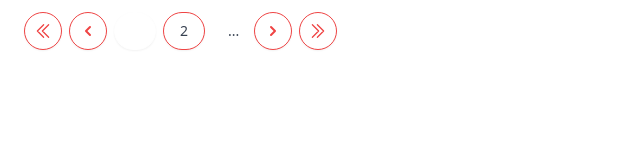
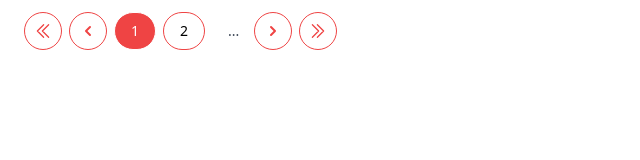
Before and after one commit to Allegro-Musique/vue3-tailwind-pagination, a Vue app: page / in a window 1280 px wide. Shown: the top 160 px of the page, without its empty margins (0-640 px from the left). Built offline with nearby package versions, Linux system fonts and the light colour scheme.

Commit message:
fix(pkg): background

```diff
--- a/package.json
+++ b/package.json
@@ -12,7 +12,7 @@
       "require": "./dist/vue3-tailwindcss-pagination.umd.js"
     }
   },
-  "version": "0.1.5",
+  "version": "2.1.0",
   "type": "module",
   "scripts": {
     "dev": "vite",
@@ -20,6 +20,7 @@
     "preview": "vite preview"
   },
   "dependencies": {
+    "@tailwindcss/postcss": "^4.0.8",
     "autoprefixer": "^10.4.8",
     "postcss": "^8.4.16",
     "tailwindcss": "^3.1.8",
--- a/src/components/Vue3TailwindPagination.vue
+++ b/src/components/Vue3TailwindPagination.vue
@@ -1,55 +1,51 @@
 <template>
-  <div v-if="total_pages > 1"
-       class="bg-white px-4 py-3 flex text-xs items-center justify-between sm:px-6">
+  <div v-if="total_pages > 1" class="bg-white px-4 py-3 flex text-xs items-center justify-between sm:px-6">
     <div class="flex-1 flex justify-between md:hidden block">
       <nav class="relative z-0 inline-flex rounded-md -space-x-px" aria-label="Pagination">
         <span>
           <a @click="changePage(1)"
-               :class="`relative mr-1 inline-flex rounded-full cursor-pointer shadow-sm text-sm items-center px-1 py-2 border ${border_color} ${background} text-sm font-medium ${color}`">
+             :class="`relative mr-1 inline-flex rounded-full cursor-pointer shadow-xs text-sm items-center px-1 py-2 border ${border_color} ${background} text-sm font-medium ${color}`">
             First
           </a>
         </span>
 
         <span>
           <a @click="changePage(current_page - 1)"
-               :class="`relative mr-1 inline-flex rounded-full shadow-sm text-sm items-center px-2 py-2 border ${border_color} ${background} text-sm font-medium ${color}`">
+             :class="`relative mr-1 inline-flex rounded-full shadow-xs text-sm items-center px-2 py-2 border ${border_color} ${background} text-sm font-medium ${color}`">
             <span class="sr-only">Previous</span>
             <svg class="h-5 w-5 cursor-pointer" viewBox="0 0 20 20" fill="currentColor" aria-hidden="true">
-              <path fill-rule="evenodd"
-                    d="M12.707 5.293a1 1 0 010 1.414L9.414 10l3.293 3.293a1 1 0 01-1.414 1.414l-4-4a1 1 0 010-1.414l4-4a1 1 0 011.414 0z"
-                    clip-rule="evenodd"/>
+              <path fill-rule="evenodd" d="M12.707 5.293a1 1 0 010 1.414L9.414 10l3.293 3.293a1 1 0 01-1.414 1.414l-4-4a1 1 0 010-1.414l4-4a1 1 0 011.414 0z" clip-rule="evenodd"/>
             </svg>
           </a>
         </span>
 
         <span v-for="(page, index) in reducedData" :key="index">
-            <a :class="[current_page == page ? `${active_background} ${active_color} border ${active_border_color}` :  `${background} border ${border_color}`]"
-               class="relative inline-flex items-center mr-1 px-4 py-2 rounded-full cursor-pointer shadow-sm bg-white text-sm text-gray-700"
+          <a :class="[current_page === page ? `${active_background} ${active_color} border ${active_border_color}` : `${background} border ${border_color}`]"
+             class="relative inline-flex items-center mr-1 px-4 py-2 rounded-full cursor-pointer shadow-xs text-sm"
              @click.prevent="changePage(page)">
-                <span :class="[current_page == page ? 'text-white' :  '']">{{ page }}</span>
+            <span :class="[current_page === page ? 'text-white' : '']">{{ page }}</span>
           </a>
         </span>
 
         <span>
           <a @click="changePage(current_page + 1)"
-               :class="`relative inline-flex items-center mr-1 px-2 py-2 rounded-full shadow-sm bg-white text-sm border ${border_color} ${color} ${background}`">
+             :class="`relative inline-flex items-center mr-1 px-2 py-2 rounded-full shadow-xs text-sm border ${border_color} ${color} ${background}`">
             <span class="sr-only">Next</span>
             <svg class="h-5 w-5 cursor-pointer" viewBox="0 0 20 20" fill="currentColor" aria-hidden="true">
-              <path fill-rule="evenodd"
-                    d="M7.293 14.707a1 1 0 010-1.414L10.586 10 7.293 6.707a1 1 0 011.414-1.414l4 4a1 1 0 010 1.414l-4 4a1 1 0 01-1.414 0z"
-                    clip-rule="evenodd"/>
+              <path fill-rule="evenodd" d="M7.293 14.707a1 1 0 010-1.414L10.586 10 7.293 6.707a1 1 0 011.414-1.414l4 4a1 1 0 010 1.414l-4 4a1 1 0 01-1.414 0z" clip-rule="evenodd"/>
             </svg>
           </a>
         </span>
 
         <span>
           <a @click="changePage(total_pages)"
-               :class="`relative inline-flex items-center cursor-pointer px-1 py-2 rounded-full shadow-sm bg-white text-sm border ${border_color} ${color} ${background}`">
+             :class="`relative inline-flex items-center cursor-pointer px-1 py-2 rounded-full shadow-xs text-sm border ${border_color} ${color} ${background}`">
             Last
           </a>
         </span>
       </nav>
     </div>
+
     <div class="hidden sm:flex-1 sm:flex sm:items-center sm:justify-between">
       <span v-if="show_text">
         <p class="text-sm text-gray-700">
@@ -62,37 +58,32 @@
           {{ text.four }}
         </p>
       </span>
+
       <div class="invisible md:visible">
         <nav class="relative z-0 inline-flex rounded-md -space-x-px" aria-label="Pagination">
           <span>
             <a @click="changePage(1)"
-               :class="`relative mr-2 inline-flex rounded-full shadow-sm items-center px-2 py-2 border ${border_color} ${background} text-sm font-medium ${color}`">
-            <svg fill="none" viewBox="0 0 24 24" stroke-width="1.5"
-                 stroke="currentColor" class="w-5 h-5 cursor-pointer">
-              <path stroke-linecap="round" stroke-linejoin="round"
-                    d="M18.75 19.5l-7.5-7.5 7.5-7.5m-6 15L5.25 12l7.5-7.5"/>
+               :class="`relative mr-2 inline-flex rounded-full shadow-xs items-center px-2 py-2 border ${border_color} ${background} text-sm font-medium ${color}`">
+              <svg fill="none" viewBox="0 0 24 24" stroke-width="1.5" stroke="currentColor" class="w-5 h-5 cursor-pointer">
+                <path stroke-linecap="round" stroke-linejoin="round" d="M18.75 19.5l-7.5-7.5 7.5-7.5m-6 15L5.25 12l7.5-7.5"/>
               </svg>
             </a>
           </span>
 
           <span>
             <a @click="changePage(current_page - 1)"
-               :class="`relative mr-2 inline-flex rounded-full shadow-sm items-center px-2 py-2 border ${border_color} ${background} text-sm font-medium ${color}`">
+               :class="`relative mr-2 inline-flex rounded-full shadow-xs items-center px-2 py-2 border ${border_color} ${background} text-sm font-medium ${color}`">
               <span class="sr-only">Previous</span>
               <svg class="h-5 w-5 cursor-pointer" viewBox="0 0 20 20" fill="currentColor" aria-hidden="true">
-              <path fill-rule="evenodd"
-                    d="M12.707 5.293a1 1 0 010 1.414L9.414 10l3.293 3.293a1 1 0 01-1.414 1.414l-4-4a1 1 0 010-1.414l4-4a1 1 0 011.414 0z"
-                    clip-rule="evenodd"/>
+                <path fill-rule="evenodd" d="M12.707 5.293a1 1 0 010 1.414L9.414 10l3.293 3.293a1 1 0 01-1.414 1.414l-4-4a1 1 0 010-1.414l4-4a1 1 0 011.414 0z" clip-rule="evenodd"/>
               </svg>
             </a>
           </span>
 
           <span v-if="hasFirst()">
-            <a :class="`relative cursor-pointer inline-flex items-center rounded-full mr-2 shadow-sm px-4 py-2 border ${border_color} ${background} text-sm font-medium ${color}`"
+            <a :class="`relative cursor-pointer inline-flex items-center rounded-full mr-2 shadow-xs px-4 py-2 border ${border_color} ${background} text-sm font-medium ${color}`"
                @click.prevent="changePage(1)">
-              <span>
-                1
-              </span>
+              <span>1</span>
             </a>
           </span>
 
@@ -101,10 +92,10 @@
              v-if="hasFirst()">...</a>
 
           <span v-for="(page, index) in pages" :key="index">
-            <a :class="[current_page == page ? `${active_background} ${active_color} border ${active_border_color}` :  `${background} border ${border_color}`]"
-               class="relative inline-flex items-center mr-2 px-4 py-2 rounded-full cursor-pointer shadow-sm bg-white text-sm font-medium text-gray-700"
+            <a :class="[current_page === page ? `${active_background} ${active_color} border ${active_border_color}` : `${background} border ${border_color}`]"
+               class="relative inline-flex items-center mr-2 px-4 py-2 rounded-full cursor-pointer shadow-xs text-sm font-medium"
                @click.prevent="changePage(page)">
-                <span :class="[current_page == page ? 'text-white' :  '']">{{ page }}</span>
+              <span :class="[current_page === page ? 'text-white' : '']">{{ page }}</span>
             </a>
           </span>
 
@@ -113,23 +104,19 @@
              v-if="showLast()">...</a>
           <span>
             <a @click="changePage(current_page + 1)"
-               :class="`relative inline-flex items-center mr-2 px-2 py-2 rounded-full shadow-sm bg-white text-sm font-medium border ${border_color} ${color} ${background}`">
+               :class="`relative inline-flex items-center mr-2 px-2 py-2 rounded-full shadow-xs bg-white text-sm font-medium border ${border_color} ${color} ${background}`">
               <span class="sr-only">Next</span>
               <svg class="h-5 w-5 cursor-pointer" viewBox="0 0 20 20" fill="currentColor" aria-hidden="true">
-              <path fill-rule="evenodd"
-                    d="M7.293 14.707a1 1 0 010-1.414L10.586 10 7.293 6.707a1 1 0 011.414-1.414l4 4a1 1 0 010 1.414l-4 4a1 1 0 01-1.414 0z"
-                    clip-rule="evenodd"/>
+                <path fill-rule="evenodd" d="M7.293 14.707a1 1 0 010-1.414L10.586 10 7.293 6.707a1 1 0 011.414-1.414l4 4a1 1 0 010 1.414l-4 4a1 1 0 01-1.414 0z" clip-rule="evenodd"/>
               </svg>
             </a>
           </span>
 
           <span>
             <a @click="changePage(total_pages)"
-               :class="`relative inline-flex items-center px-2 py-2 rounded-full shadow-sm bg-white text-sm font-medium border ${border_color} ${color} ${background}`">
-            <svg fill="none" viewBox="0 0 24 24" stroke-width="1.5"
-                 stroke="currentColor" class="w-5 h-5 cursor-pointer">
-              <path stroke-linecap="round" stroke-linejoin="round"
-                    d="M11.25 4.5l7.5 7.5-7.5 7.5m-6-15l7.5 7.5-7.5 7.5"/>
+               :class="`relative inline-flex items-center px-2 py-2 rounded-full shadow-xs text-sm font-medium border ${border_color} ${color} ${background}`">
+              <svg fill="none" viewBox="0 0 24 24" stroke-width="1.5" stroke="currentColor" class="w-5 h-5 cursor-pointer">
+                <path stroke-linecap="round" stroke-linejoin="round" d="M11.25 4.5l7.5 7.5-7.5 7.5m-6-15l7.5 7.5-7.5 7.5"/>
               </svg>
             </a>
           </span>
@@ -138,8 +125,11 @@
     </div>
   </div>
 </template>
-<script>
-export default {
+
+<script lang="ts">
+import { defineComponent, PropType } from 'vue';
+
+export default defineComponent({
   name: 'Vue3TailwindPagination',
   data() {
     return {
@@ -188,58 +178,64 @@ export default {
       default: false
     },
     text: {
-      default: {
+      type: Object as PropType<{
+        one: string,
+        two: string,
+        three: string,
+        four: string
+      }>,
+      default: () => ({
         one: 'Enregirstrements',
         two: 'à',
         three: 'de',
         four: 'resultats'
+      })
     }
   },
-  },
   methods: {
-    hasFirst: function () {
+    hasFirst(): boolean {
       return this.rangeStart !== 1
     },
-    hasLast: function () {
+    hasLast(): boolean {
       return this.rangeEnd < this.total_pages
     },
-    showLast: function () {
+    showLast(): boolean {
       return this.rangeEnd < this.total_pages && this.total_pages - this.current_page > 2
     },
-    changePage: function (page) {
+    changePage(page: number) {
       if (page > 0 && page <= this.total_pages) {
-        this.$emit('change', page)
+        this.$emit('change', page);
       }
     },
     more() {
-      this.changePage(this.current_page + this.page_range)
+      this.changePage(this.current_page + this.page_range);
     },
     less() {
-      this.changePage(this.current_page - this.page_range)
+      this.changePage(this.current_page - this.page_range);
     }
   },
   computed: {
-    pages: function () {
-      let pages = []
+    pages(): number[] {
+      let pages: number[] = [];
       for (let i = this.rangeStart; i <= this.rangeEnd; i++) {
-        pages.push(i)
+        pages.push(i);
       }
-      return pages
+      return pages;
     },
-    reducedData: function () {
+    reducedData(): number[] {
       return this.pages[this.pages.length - 1] > 3 ? this.pages.slice(1) : this.pages;
     },
-    rangeStart: function () {
-      const start = this.current_page - this.page_range + 1
-      return (start > 0 && start != this.page_range) ? start : 1
+    rangeStart(): number {
+      const start = this.current_page - this.page_range + 1;
+      return (start > 0 && start !== this.page_range) ? start : 1;
     },
-    rangeEnd: function () {
-      const end = this.current_page + this.page_range - 1
-      return (end + 1 <= this.total_pages) ? end : this.total_pages
+    rangeEnd(): number {
+      const end = this.current_page + this.page_range - 1;
+      return (end + 1 <= this.total_pages) ? end : this.total_pages;
     },
-    total_pages: function () {
-      return this.per_page >= 1 ? Math.ceil(this.total / this.per_page) : Math.ceil(this.total / 10)
+    total_pages(): number {
+      return this.per_page >= 1 ? Math.ceil(this.total / this.per_page) : Math.ceil(this.total / 10);
     },
   }
-}
+});
 </script>
--- a/tailwind.config.cjs
+++ b/tailwind.config.cjs
@@ -1,7 +1,6 @@
 /** @type {import('tailwindcss').Config} */
 module.exports = {
   content: ['./index.html', './src/**/*.{vue,js,ts,jsx,tsx}'],
-  darkMode: false, // or 'media' or 'class'
   theme: {
     extend: {},
   },
```
Also changed, not shown: 1 other file (tests, documents, lock files or other folders). Lines whose indentation alone changed are shown as unchanged.
